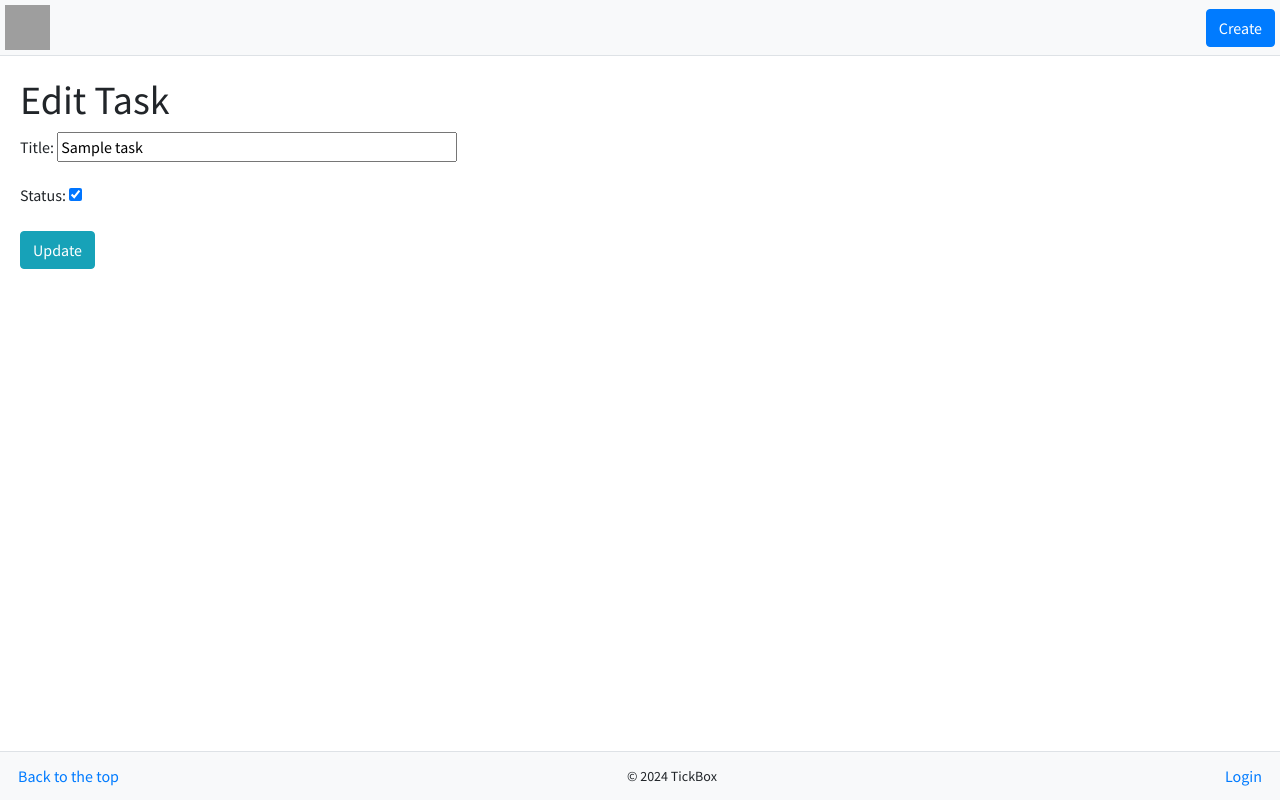
After one commit to behnoudng/tick-box, a Django app: page /task/1/edit/ in a window 1280 px wide. The commit adds this page. Run offline with Django 4.2, Linux system fonts and the light colour scheme; tables that the repository leaves empty hold one stand-in row (values such as "Sample post"); some libraries are stand-ins or nearby versions; grey boxes are pictures that could not be loaded.

Commit message:
Add edit functionality to the website

```diff
--- a/project-tasks.txt
+++ b/project-tasks.txt
@@ -1,7 +1,7 @@
 1. When I press the Done button I want the database to update the field "status" to True instead of False (Can even make a toggle)
 
 2. Make "Del" btn work.
-3. Make "Edit" btn work.
+
 
 
 5. Make "Login/Sign up" button work.
@@ -11,3 +11,5 @@
 
 Ideas for future "features":
 1- Filter by status (Show tasks that are not completed first) or make the completed tasks less visible (like in light gray color)
+
+2- Add profile picture next to the logout button
--- a/templates/base.html
+++ b/templates/base.html
@@ -10,6 +10,21 @@
     <link rel="stylesheet" href="{% static 'css/style.css' %}">
     <link href="https://stackpath.bootstrapcdn.com/bootstrap/4.5.2/css/bootstrap.min.css" rel="stylesheet">
     <title>Task Management</title>
+
+    <style>
+         html, body {
+            height: 100%;
+            margin: 0;
+        }
+        .d-flex.flex-column.min-vh-100 {
+            display: flex;
+            flex-direction: column;
+            min-height: 100vh;
+        }
+        .flex-grow-1 {
+            flex: 1;
+        }
+    </style>
 </head>
 <body>
     <div class="d-flex flex-column min-vh-100">
@@ -17,14 +32,17 @@
             <div class="logo"><img src="{% static 'icons/navbar_logo.svg' %}" alt="navbar logo" width="45px" height="45px"></div>
             <a class="btn btn-primary" href="{% url 'new_task' %}">Create</a>
         </header>
-        {% block content %}
+        <div class="flex-grow-1">
+            {% block content %}
+            {%  endblock %}
+        </div>
 
-        {%  endblock %}
         <footer class="bg-light p-3 text-center border-top" style="padding: 5px !important;">
+
             <div class="d-flex justify-content-between">
                 <a href="#" class="btn btn-link">Back to the top</a>
                 <div class="d-flex justify-content-center align-items-center" style="flex-grow: 1;">
-                    <div class="copyright-text">© 2024 Your Company</div>
+                    <div class="copyright-text">© 2024 TickBox</div>
                 </div>
                 <a href="#" class="btn btn-link">Login</a>
             </div>
--- /dev/null
+++ b/templates/task_edit.html
@@ -0,0 +1,17 @@
+{%  extends 'base.html' %}
+
+{% block content %}
+<div style="margin:20px;">
+    <h1>Edit Task</h1>
+    <form action="" method="post">{% csrf_token%}
+        {{ form.as_p }}
+    <input type="submit" value="Update" class="btn btn-info">
+    </form>
+</div>
+
+<style>
+    form input[type="text"]{
+        width: 25rem;
+    }
+</style>
+{% endblock %}
--- a/todo/urls.py
+++ b/todo/urls.py
@@ -1,7 +1,8 @@
 from django.urls import path
-from .views import Home, CreateNewTask
+from .views import Home, CreateNewTask, UpdateTask
 
 urlpatterns = [
-    path('new/', CreateNewTask.as_view(), name='new_task'),
+    path('task/new/', CreateNewTask.as_view(), name='new_task'),
+    path('task/<int:pk>/edit/', UpdateTask.as_view(), name='update_task'),
     path('', Home.as_view(), name='home'),
 ]
--- a/todo/views.py
+++ b/todo/views.py
@@ -1,6 +1,6 @@
 from django.shortcuts import render
 from django.views.generic import TemplateView, ListView
-from django.views.generic.edit import CreateView
+from django.views.generic.edit import CreateView, UpdateView
 from .models import Task
 
 
@@ -13,3 +13,9 @@ class CreateNewTask(CreateView):
     model = Task
     template_name = "task_new.html"
     fields = ["title", "status"]
+
+
+class UpdateTask(UpdateView):
+    model = Task
+    template_name = "task_edit.html"
+    fields = ["title", "status"]
```
Also changed, not shown: templates/home.html (+4 -4 lines).
